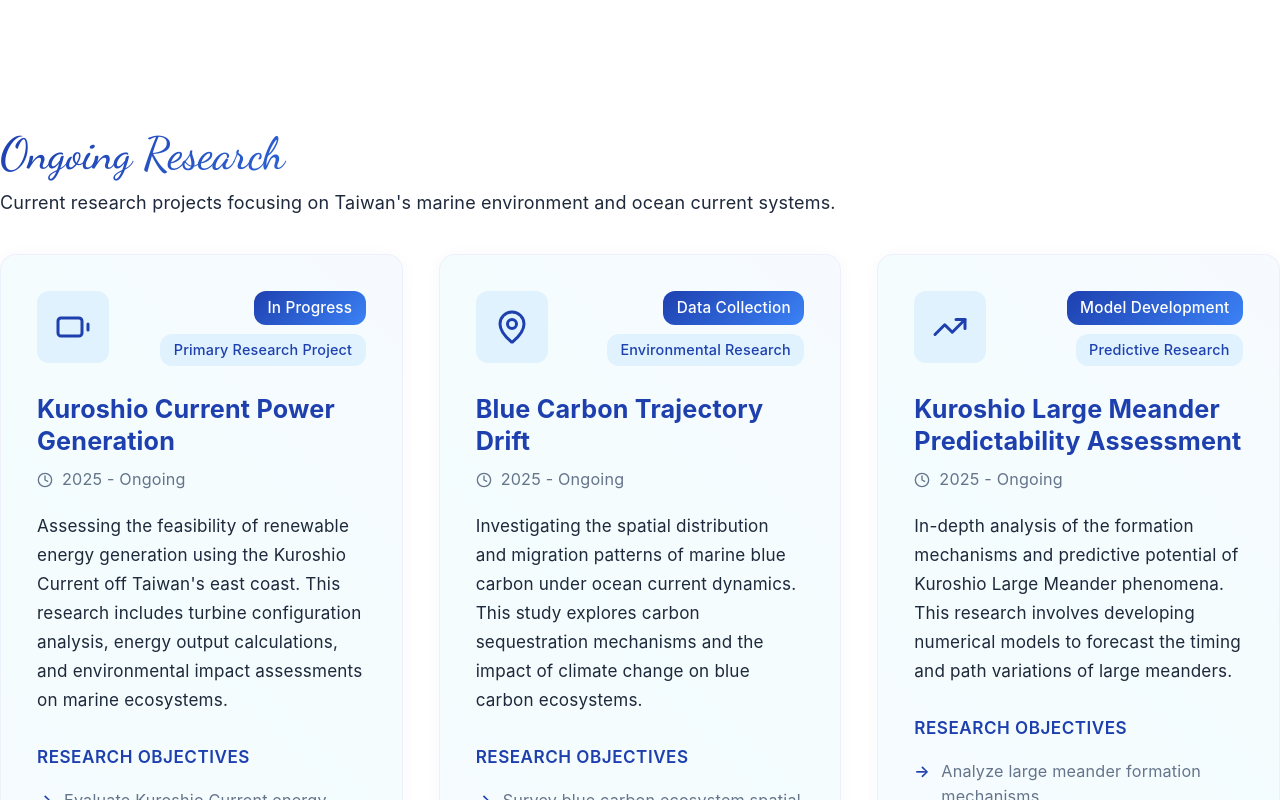
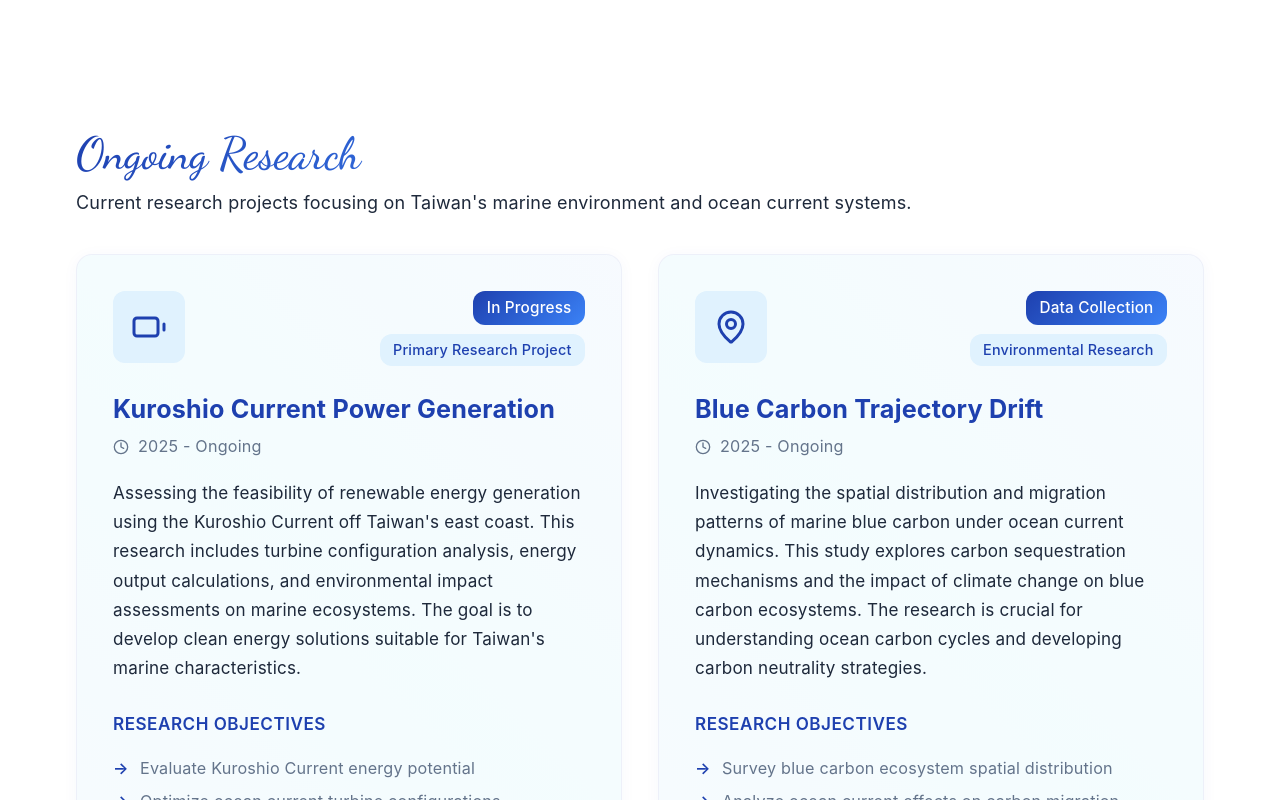
Before and after one commit to tsai4c/tsai4cSelfWebsite, a React (Vite) app: page /research in a window 1280 px wide. Shown: the part 880-1680 px from the top of the page. Built offline with nearby package versions, Linux system fonts and the light colour scheme.

Commit message:
fix: remove extra section from home, restore original research page

```diff
--- a/src/pages/Home.tsx
+++ b/src/pages/Home.tsx
@@ -2,31 +2,6 @@ import React, { useRef } from 'react'
 import { motion, useScroll, useTransform, useSpring, useInView } from 'framer-motion'
 import { Waves, ArrowRight } from 'lucide-react'
 import { Link } from 'react-router-dom'
-
-const AnimatedSection: React.FC<{ children: React.ReactNode; className?: string; delay?: number }> = ({
-  children,
-  className = '',
-  delay = 0
-}) => {
-  const ref = useRef(null)
-  const isInView = useInView(ref, { once: true, margin: "-100px" })
-
-  return (
-    <motion.div
-      ref={ref}
-      className={className}
-      initial={{ opacity: 0, y: 60 }}
-      animate={isInView ? { opacity: 1, y: 0 } : { opacity: 0, y: 60 }}
-      transition={{
-        duration: 0.8,
-        delay,
-        ease: [0.22, 1, 0.36, 1]
-      }}
-    >
-      {children}
-    </motion.div>
-  )
-}
 
 const FloatingParticle: React.FC<{ delay: number; x: number; y: number; size: number }> = ({
   delay,
@@ -72,10 +47,8 @@ const Home: React.FC = () => {
 
   const smoothY = useSpring(y, { stiffness: 100, damping: 30, restDelta: 0.001 })
 
-  const section1Ref = useRef(null)
-  const section2Ref = useRef(null)
-  const isInView1 = useInView(section1Ref, { once: true, margin: "-150px" })
-  const isInView2 = useInView(section2Ref, { once: true, margin: "-150px" })
+  const statsRef = useRef(null)
+  const isInView = useInView(statsRef, { once: true, margin: "-150px" })
 
   return (
     <div className="page home-page" ref={containerRef}>
@@ -184,68 +157,10 @@ const Home: React.FC = () => {
       </motion.div>
 
       <motion.section
-        ref={section1Ref}
-        className="section quick-intro-section"
-        initial={{ opacity: 0 }}
-        animate={isInView1 ? { opacity: 1 } : { opacity: 0 }}
-        transition={{ duration: 0.8 }}
-      >
-        <div className="container">
-          <AnimatedSection delay={0}>
-            <div className="quick-intro-content">
-              <motion.h2
-                className="quick-intro-title"
-                initial={{ opacity: 0, y: 30 }}
-                animate={isInView1 ? { opacity: 1, y: 0 } : { opacity: 0, y: 30 }}
-                transition={{ duration: 0.6, delay: 0.1 }}
-              >
-                Exploring the Ocean's Secrets
-              </motion.h2>
-              <motion.p
-                className="quick-intro-text"
-                initial={{ opacity: 0, y: 30 }}
-                animate={isInView1 ? { opacity: 1, y: 0 } : { opacity: 0, y: 30 }}
-                transition={{ duration: 0.6, delay: 0.2 }}
-              >
-                Dedicated to understanding the Kuroshio Current and its potential for sustainable energy solutions.
-              </motion.p>
-            </div>
-          </AnimatedSection>
-
-          <div className="quick-links-grid">
-            {[
-              { icon: <Waves size={24} />, title: 'Research', desc: 'Kuroshio studies', link: '/research' },
-              { icon: <Waves size={24} />, title: 'Projects', desc: 'Future innovations', link: '/projects' },
-              { icon: <Waves size={24} />, title: 'Awards', desc: 'Recognition', link: '/awards' },
-              { icon: <Waves size={24} />, title: 'Contact', desc: 'Get in touch', link: '/contact' },
-            ].map((item, index) => (
-              <AnimatedSection key={index} delay={0.3 + index * 0.1}>
-                <motion.div
-                  className="quick-link-card ocean-card liquid-glass"
-                  whileHover={{
-                    scale: 1.05,
-                    rotateY: 3,
-                    boxShadow: "0 20px 40px rgba(30, 64, 175, 0.2)"
-                  }}
-                  whileTap={{ scale: 0.98 }}
-                  transition={{ type: "spring", stiffness: 300, damping: 20 }}
-                >
-                  <div className="quick-link-icon">{item.icon}</div>
-                  <h3>{item.title}</h3>
-                  <p>{item.desc}</p>
-                  <Link to={item.link} className="quick-link-overlay" />
-                </motion.div>
-              </AnimatedSection>
-            ))}
-          </div>
-        </div>
-      </motion.section>
-
-      <motion.section
-        ref={section2Ref}
+        ref={statsRef}
         className="section stats-section"
         initial={{ opacity: 0 }}
-        animate={isInView2 ? { opacity: 1 } : { opacity: 0 }}
+        animate={isInView ? { opacity: 1 } : { opacity: 0 }}
         transition={{ duration: 0.8 }}
       >
         <div className="container">
@@ -255,17 +170,16 @@ const Home: React.FC = () => {
               { number: '1', label: 'Institution' },
               { number: '∞', label: 'Curiosity' },
             ].map((stat, index) => (
-              <AnimatedSection key={index} delay={0.2 + index * 0.15}>
               <motion.div
+                key={index}
                 className="stat-item"
                 initial={{ opacity: 0, scale: 0.5 }}
-                  animate={isInView2 ? { opacity: 1, scale: 1 } : { opacity: 0, scale: 0.5 }}
+                animate={isInView ? { opacity: 1, scale: 1 } : { opacity: 0, scale: 0.5 }}
                 transition={{ duration: 0.5, delay: 0.3 + index * 0.15, type: "spring" }}
               >
                 <span className="stat-number">{stat.number}</span>
                 <span className="stat-label">{stat.label}</span>
               </motion.div>
-              </AnimatedSection>
             ))}
           </div>
         </div>
@@ -317,72 +231,6 @@ const homeStyles = `
     border-radius: 2px;
   }
 
-  .quick-intro-section {
-    background: linear-gradient(180deg, rgba(255,255,255,0) 0%, rgba(224, 242, 254, 0.3) 50%, rgba(255,255,255,0) 100%);
-  }
-
-  .quick-intro-content {
-    text-align: center;
-    margin-bottom: 3rem;
-  }
-
-  .quick-intro-title {
-    font-family: 'Dancing Script', cursive;
-    font-size: 2.5rem;
-    background: linear-gradient(135deg, #1e40af, #3b82f6, #06b6d4);
-    -webkit-background-clip: text;
-    -webkit-text-fill-color: transparent;
-    background-clip: text;
-    margin-bottom: 1rem;
-  }
-
-  .quick-intro-text {
-    font-size: 1.1rem;
-    color: var(--text-secondary);
-    max-width: 600px;
-    margin: 0 auto;
-    line-height: 1.7;
-  }
-
-  .quick-links-grid {
-    display: grid;
-    grid-template-columns: repeat(4, 1fr);
-    gap: 1.5rem;
-  }
-
-  .quick-link-card {
-    padding: 2rem 1.5rem;
-    text-align: center;
-    cursor: pointer;
-    position: relative;
-    overflow: hidden;
-  }
-
-  .quick-link-icon {
-    color: #3b82f6;
-    margin-bottom: 1rem;
-    display: flex;
-    justify-content: center;
-  }
-
-  .quick-link-card h3 {
-    font-size: 1.2rem;
-    font-weight: 600;
-    color: var(--text-primary);
-    margin-bottom: 0.5rem;
-  }
-
-  .quick-link-card p {
-    font-size: 0.9rem;
-    color: var(--text-secondary);
-  }
-
-  .quick-link-overlay {
-    position: absolute;
-    inset: 0;
-    z-index: 1;
-  }
-
   .stats-section {
     padding: 4rem 0;
   }
@@ -416,34 +264,7 @@ const homeStyles = `
     font-weight: 500;
   }
 
-  @media (max-width: 1024px) {
-    .quick-links-grid {
-      grid-template-columns: repeat(2, 1fr);
-    }
-  }
-
   @media (max-width: 767px) {
-    .quick-intro-title {
-      font-size: 2rem;
-    }
-
-    .quick-intro-text {
-      font-size: 1rem;
-    }
-
-    .quick-links-grid {
-      grid-template-columns: repeat(2, 1fr);
-      gap: 1rem;
-    }
-
-    .quick-link-card {
-      padding: 1.5rem 1rem;
-    }
-
-    .quick-link-card h3 {
-      font-size: 1rem;
-    }
-
     .stats-grid {
       gap: 2rem;
     }
--- a/src/pages/Research.tsx
+++ b/src/pages/Research.tsx
@@ -1,50 +1,31 @@
-import React, { useRef } from 'react'
-import { motion, useInView } from 'framer-motion'
+import React from 'react'
+import { motion } from 'framer-motion'
 import { Battery, MapPin, TrendingUp, Clock } from 'lucide-react'
 
-const AnimatedSection: React.FC<{
-  children: React.ReactNode;
-  className?: string;
-  delay?: number;
-  direction?: 'up' | 'left' | 'right';
-}> = ({
-  children,
-  className = '',
-  delay = 0,
-  direction = 'up'
-}) => {
-  const ref = useRef(null)
-  const isInView = useInView(ref, { once: true, margin: "-80px" })
-
-  const initialState = {
-    opacity: 0,
-    ...(direction === 'up' && { y: 50 }),
-    ...(direction === 'left' && { x: -50 }),
-    ...(direction === 'right' && { x: 50 }),
+const Research: React.FC = () => {
+  const containerVariants = {
+    hidden: { opacity: 0 },
+    visible: {
+      opacity: 1,
+      transition: {
+        staggerChildren: 0.2
+      }
+    }
   }
 
-  return (
-    <motion.div
-      ref={ref}
-      className={className}
-      initial={initialState}
-      animate={isInView ? { opacity: 1, y: 0, x: 0 } : initialState}
-      transition={{
-        duration: 0.7,
-        delay,
-        ease: [0.22, 1, 0.36, 1] as const
-      }}
-    >
-      {children}
-    </motion.div>
-  )
+  const itemVariants = {
+    hidden: { opacity: 0, y: 30 },
+    visible: {
+      opacity: 1,
+      y: 0,
+      transition: { duration: 0.6 }
+    }
   }
 
-const Research: React.FC = () => {
   const ongoingResearch = [
     {
       title: "Kuroshio Current Power Generation",
-      description: "Assessing the feasibility of renewable energy generation using the Kuroshio Current off Taiwan's east coast. This research includes turbine configuration analysis, energy output calculations, and environmental impact assessments on marine ecosystems.",
+      description: "Assessing the feasibility of renewable energy generation using the Kuroshio Current off Taiwan's east coast. This research includes turbine configuration analysis, energy output calculations, and environmental impact assessments on marine ecosystems. The goal is to develop clean energy solutions suitable for Taiwan's marine characteristics.",
       icon: <Battery size={36} />,
       status: "In Progress",
       duration: "2025 - Ongoing",
@@ -58,7 +39,7 @@ const Research: React.FC = () => {
     },
     {
       title: "Blue Carbon Trajectory Drift",
-      description: "Investigating the spatial distribution and migration patterns of marine blue carbon under ocean current dynamics. This study explores carbon sequestration mechanisms and the impact of climate change on blue carbon ecosystems.",
+      description: "Investigating the spatial distribution and migration patterns of marine blue carbon under ocean current dynamics. This study explores carbon sequestration mechanisms and the impact of climate change on blue carbon ecosystems. The research is crucial for understanding ocean carbon cycles and developing carbon neutrality strategies.",
       icon: <MapPin size={36} />,
       status: "Data Collection",
       duration: "2025 - Ongoing",
@@ -72,7 +53,7 @@ const Research: React.FC = () => {
     },
     {
       title: "Kuroshio Large Meander Predictability Assessment",
-      description: "In-depth analysis of the formation mechanisms and predictive potential of Kuroshio Large Meander phenomena. This research involves developing numerical models to forecast the timing and path variations of large meanders.",
+      description: "In-depth analysis of the formation mechanisms and predictive potential of Kuroshio Large Meander phenomena. This research involves developing numerical models to forecast the timing and path variations of large meanders. The study has significant applications for marine fisheries, shipping, and coastal environmental management.",
       icon: <TrendingUp size={36} />,
       status: "Model Development",
       duration: "2025 - Ongoing",
@@ -88,48 +69,59 @@ const Research: React.FC = () => {
 
   return (
     <div className="page">
+      {/* Motto Section */}
       <section className="section">
-        <AnimatedSection direction="up" delay={0}>
+        <motion.div
+          className="container"
+          variants={containerVariants}
+          initial="hidden"
+          whileInView="visible"
+          viewport={{ once: true, amount: 0.3 }}
+        >
+          <motion.div variants={itemVariants} className="motto-section">
             <div className="motto-content liquid-glass">
               <div className="floating-particles">
-              {[0, 1, 2].map((i) => (
-                <motion.div
-                  key={i}
-                  className="particle"
-                  animate={{ y: [-15, 15, -15], opacity: [0.3, 0.7, 0.3] }}
-                  transition={{ duration: 4, repeat: Infinity, delay: i * 0.5 }}
-                />
-              ))}
+                <div className="particle"></div>
+                <div className="particle"></div>
+                <div className="particle"></div>
               </div>
               <div className="japanese-motto">
                 <h2 className="motto-japanese">ななころびやおき</h2>
               </div>
             </div>
-        </AnimatedSection>
+          </motion.div>
+        </motion.div>
       </section>
 
+      {/* Research Hero Section */}
       <section className="section">
-        <AnimatedSection direction="up" delay={0.1}>
-          <div className="contact-hero">
-            <motion.h2
-              initial={{ opacity: 0, y: 20 }}
-              whileInView={{ opacity: 1, y: 0 }}
-              viewport={{ once: true }}
-              transition={{ duration: 0.5 }}
+        <motion.div
+          className="container"
+          variants={containerVariants}
+          initial="hidden"
+          whileInView="visible"
+          viewport={{ once: true, amount: 0.3 }}
         >
-              Resilience in Research
-            </motion.h2>
+          <motion.div variants={itemVariants} className="contact-hero">
+            <h2>Resilience in Research</h2>
             <p className="contact-hero-description">
               Inspired by the motto "ななころびやおき" (fall down seven times, get up eight), this section reflects the ongoing commitment to persistent,
               adaptive research that navigates challenges and emerges stronger for the science of the Kuroshio Current.
             </p>
-          </div>
-        </AnimatedSection>
+          </motion.div>
+        </motion.div>
       </section>
 
+      {/* Ongoing Research Section */}
       <section className="section">
-        <AnimatedSection direction="up" delay={0}>
-          <div className="section-header">
+        <motion.div
+          className="container"
+          variants={containerVariants}
+          initial="hidden"
+          whileInView="visible"
+          viewport={{ once: true, amount: 0.3 }}
+        >
+          <motion.div variants={itemVariants} className="section-header">
             <h2 style={{
               fontFamily: "'Dancing Script', cursive",
               fontSize: '2.5rem',
@@ -139,22 +131,20 @@ const Research: React.FC = () => {
               backgroundClip: 'text'
             }}>Ongoing Research</h2>
             <p>Current research projects focusing on Taiwan's marine environment and ocean current systems.</p>
-          </div>
+          </motion.div>
 
           <div className="research-grid">
             {ongoingResearch.map((project, index) => (
-              <AnimatedSection key={index} direction="up" delay={index * 0.15}>
               <motion.div
+                key={index}
+                variants={itemVariants}
                 className="research-card ocean-card liquid-glass"
-                  initial={{ opacity: 0, y: 50 }}
-                  whileInView={{ opacity: 1, y: 0 }}
-                  viewport={{ once: true, margin: "-50px" }}
-                  transition={{ duration: 0.6, delay: index * 0.1 }}
                 whileHover={{
                   scale: 1.05,
-                    rotateY: 3,
+                  rotateY: 5,
                   boxShadow: "rgba(30, 64, 175, 0.3) 0 25px 50px -12px"
                 }}
+                transition={{ type: "spring", stiffness: 300 }}
               >
                 <div className="research-header">
                   <div className="research-icon">
@@ -180,35 +170,20 @@ const Research: React.FC = () => {
                     <h5>Research Objectives</h5>
                     <ul>
                       {project.objectives.map((objective, objIndex) => (
-                          <motion.li
-                            key={objIndex}
-                            initial={{ opacity: 0, x: -10 }}
-                            whileInView={{ opacity: 1, x: 0 }}
-                            viewport={{ once: true }}
-                            transition={{ delay: objIndex * 0.1 }}
-                          >
-                            {objective}
-                          </motion.li>
+                        <li key={objIndex}>{objective}</li>
                       ))}
                     </ul>
                   </div>
                 </div>
 
                 <div className="floating-particles">
-                    {[0, 1].map((i) => (
-                      <motion.div
-                        key={i}
-                        className="particle"
-                        animate={{ y: [-10, 10, -10], opacity: [0.2, 0.5, 0.2] }}
-                        transition={{ duration: 3, repeat: Infinity, delay: i * 0.3 }}
-                      />
+                  <div className="particle"></div>
+                  <div className="particle"></div>
+                </div>
+              </motion.div>
             ))}
           </div>
         </motion.div>
-              </AnimatedSection>
-            ))}
-          </div>
-        </AnimatedSection>
       </section>
     </div>
   )
```
Lines whose indentation alone changed are shown as unchanged.
